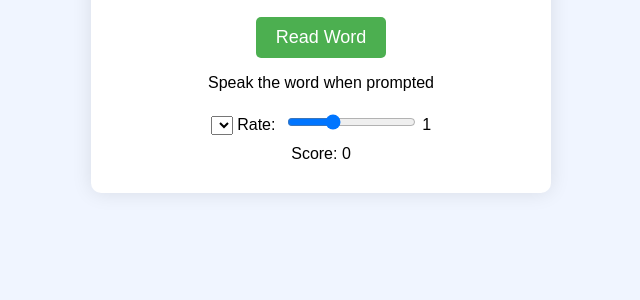
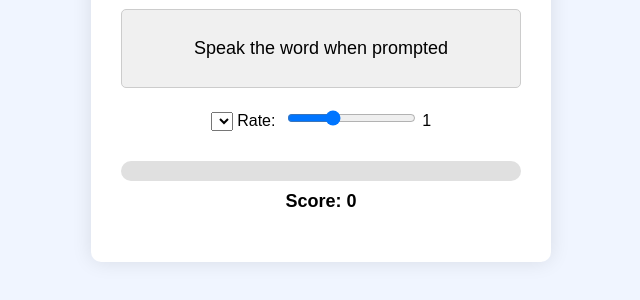
Before and after one commit to ggss2/speach, a plain HTML site: page index.html in a window 1280 px wide. Shown: the part 412-712 px from the top of the page, without its empty margins (319-959 px from the left). Drawn offline with Linux system fonts and the light colour scheme.

Commit message:
Update style.css

```diff
--- a/style.css
+++ b/style.css
@@ -47,6 +47,17 @@ h1 {
   background-color: #45a049;
 }
 
+.voice-input-box {
+  background-color: #f0f0f0;
+  border: 1px solid #ccc;
+  border-radius: 5px;
+  padding: 10px;
+  margin: 20px 0;
+  min-height: 50px;
+  text-align: center;
+  font-size: 18px;
+}
+
 .voice-settings {
   margin-top: 20px;
 }
@@ -59,3 +70,28 @@ h1 {
 .voice-settings input {
   margin-bottom: 10px;
 }
+
+.score-container {
+  margin: 20px 0;
+}
+
+.score-bar {
+  background-color: #e0e0e0;
+  height: 20px;
+  border-radius: 10px;
+  overflow: hidden;
+}
+
+.score-fill {
+  background-color: #4caf50;
+  height: 100%;
+  width: 0%;
+  transition: width 0.5s ease-in-out;
+}
+
+.score-display {
+  text-align: center;
+  margin-top: 10px;
+  font-size: 18px;
+  font-weight: bold;
+}
```
